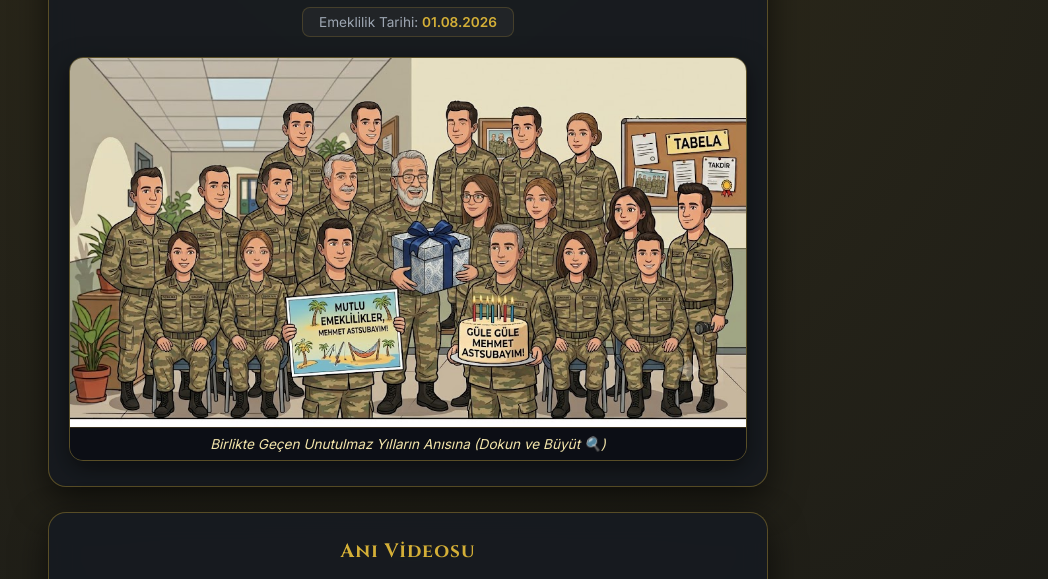
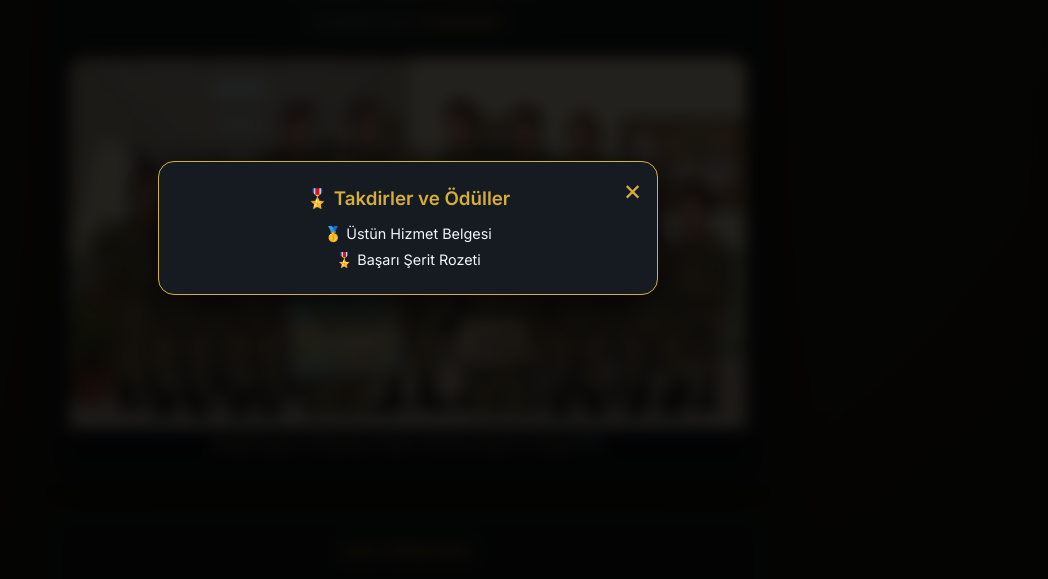
Before and after one commit to Yesepetci/emeklilik-hediyesi, a plain HTML site: page index.html in a window 1280 px wide. Both pictures are taken after a click on the element "🎖️". Shown: the part 172-751 px from the top of the page, without its empty margins (232-1280 px from the left). Drawn offline with Linux system fonts and the light colour scheme; grey boxes are pictures that could not be loaded.

Commit message:
Update index.html

```diff
--- a/index.html
+++ b/index.html
@@ -6,6 +6,45 @@
     <title>Emeklilik Anı Sayfası</title>
     <link href="https://fonts.googleapis.com/css2?family=Cinzel:wght@500;700&family=Inter:wght@300;400;600&display=swap" rel="stylesheet">
     <style>
+
+    .modal-overlay {
+    display: none;
+    position: fixed;
+    top: 0;
+    left: 0;
+    width: 100%;
+    height: 100%;
+    background: rgba(0, 0, 0, 0.85);
+    backdrop-filter: blur(8px);
+    z-index: 99999;
+    justify-content: center;
+    align-items: center;
+    padding: 20px;
+}
+
+.modal-content {
+    background: #161b22;
+    border: 1px solid #d4af37;
+    border-radius: 16px;
+    max-width: 500px;
+    width: 100%;
+    padding: 25px;
+    position: relative;
+    box-shadow: 0 10px 40px rgba(0, 0, 0, 0.8);
+    color: #fff;
+    text-align: center;
+}
+
+.modal-close {
+    position: absolute;
+    top: 10px;
+    right: 15px;
+    font-size: 1.8rem;
+    color: #d4af37;
+    cursor: pointer;
+}
+
+
 
     .sticky-nav {
     position: fixed;
@@ -527,6 +566,67 @@
     <div class="nav-btn" onclick="openModal('awardsModal')" data-tooltip="Takdirler">🎖️</div>
 </nav>
 
+<!-- 📜 MODAL 1: ÖZ GEÇMİŞ -->
+<div class="modal-overlay" id="cvModal">
+    <div class="modal-content">
+        <span class="modal-close" onclick="closeModal('cvModal')">&times;</span>
+        <h3 style="color:#d4af37; margin-bottom:15px;">📜 Öz Geçmiş</h3>
+        <p style="color:#9ea7b3; font-size:0.9rem; line-height:1.6;">
+            Mehmet YILMAZ, vatanına ve milletine sadakatle hizmet etmiş, Türk Silahlı Kuvvetleri bünyesinde uzun yıllar başarıyla görev yapmıştır.
+        </p>
+    </div>
+</div>
+
+<!-- 📍 MODAL 2: GÖREV YERLERİ -->
+<div class="modal-overlay" id="locationsModal">
+    <div class="modal-content">
+        <span class="modal-close" onclick="closeModal('locationsModal')">&times;</span>
+        <h3 style="color:#d4af37; margin-bottom:15px;">📍 Görev Yapılan Birlikler</h3>
+        <ul style="color:#f0f6fc; text-align:left; font-size:0.9rem; line-height:1.8;">
+            <li>🔹 1. Ordu Komutanlığı - İstanbul</li>
+            <li>🔹 3. Ordu Komutanlığı - Erzincan</li>
+            <li>🔹 Ege Ordu Komutanlığı - İzmir</li>
+            <li>🔹 Kara Kuvvetleri Komutanlığı - Ankara</li>
+        </ul>
+    </div>
+</div>
+
+<!-- 🎖️ MODAL 3: TAKDİRLER -->
+<div class="modal-overlay" id="awardsModal">
+    <div class="modal-content">
+        <span class="modal-close" onclick="closeModal('awardsModal')">&times;</span>
+        <h3 style="color:#d4af37; margin-bottom:15px;">🎖️ Takdirler ve Ödüller</h3>
+        <p style="color:#f0f6fc; font-size:0.9rem;">🥇 Üstün Hizmet Belgesi</p>
+        <p style="color:#f0f6fc; font-size:0.9rem; margin-top:8px;">🎖️ Başarı Şerit Rozeti</p>
+    </div>
+</div>
+
+<script>
+    // Pencereyi Açma Fonksiyonu
+    function openModal(id) {
+        var modal = document.getElementById(id);
+        if (modal) {
+            modal.style.display = 'flex';
+        }
+    }
+
+    // Pencereyi Kapama Fonksiyonu
+    function closeModal(id) {
+        var modal = document.getElementById(id);
+        if (modal) {
+            modal.style.display = 'none';
+        }
+    }
+
+    // Pencere Dışına Tıklayınca Kapatma
+    window.onclick = function(event) {
+        if (event.target.classList.contains('modal-overlay')) {
+            event.target.style.display = 'none';
+        }
+    }
+</script>
+
+
 
 </body>
 </html>
```
